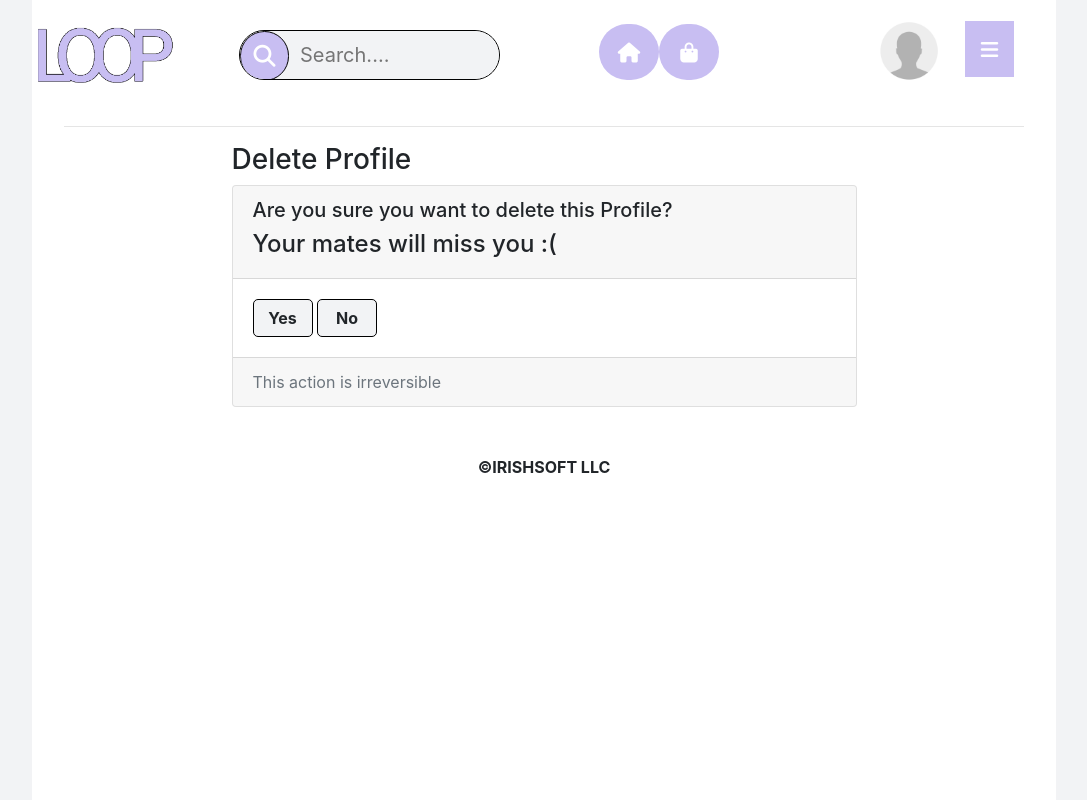
After one commit to PiotrWojciechowski-dev/Loop, a Django app: template user/templates/delete_user.html in a window 1280 px wide. The commit adds this page. Shown: the whole page, without its empty margins (96-1183 px from the left). Run offline with Django 3.2, Linux system fonts and the light colour scheme; the template is opened without the code that fills it, so the values that code supplies are empty; some libraries are stand-ins or nearby versions.

Commit message:
Delete profile and small fixes

```diff
--- a/Loop/urls.py
+++ b/Loop/urls.py
@@ -17,7 +17,7 @@ from django.contrib import admin
 from django.urls import path, include
 from django.conf import settings
 from django.conf.urls.static import static
-from user.views import SignUpView, SignInView, SignOutView
+from user.views import SignUpView, SignInView, SignOutView, UserDelete
 import profiles.urls
 from post.views import HomeView
 
@@ -28,6 +28,7 @@ urlpatterns = [
     path('signup/', SignUpView.as_view(), name='signup'),
     path('signin/', SignInView.as_view(), name='signin'),
     path('logout/', SignOutView.as_view(), name='signout'),
+    path('delete_user/', UserDelete.as_view(), name='delete_user'),
     path('', include('post.urls')),
     path('user/', include('user.urls')),
     path('search/', include('search.urls')),
--- a/groupchat/forms.py
+++ b/groupchat/forms.py
@@ -44,7 +44,8 @@ class GroupMessageForm(forms.ModelForm):
         required=False,
         widget=forms.FileInput(
             attrs={
-                'class': 'form-control form-control-lg',
+                'multiple': True,
+                'class': 'd-inline mt-3',
             }
         )
     )
--- a/post/views.py
+++ b/post/views.py
@@ -23,6 +23,9 @@ class HomeView(LoginRequiredMixin, View):
 
   def get(self, request, *args, **kwargs):
     username = request.user.username
+    like = None
+    current_user = None
+    other_user = None
     if Profile.objects.filter(username=username).exists():
       post_form = PostForm()
       comment_form = CommentForm()
@@ -49,9 +52,6 @@ class HomeView(LoginRequiredMixin, View):
         posts = Post.objects.filter(Q(user__in=confirmed_mates) | Q(user=request.user)).order_by('-created')
         comments = Comment.objects.filter(Q(user__in=confirmed_mates) | Q(user=request.user)).order_by('-created')
         files = PostFile.objects.filter(Q(user__in=confirmed_mates) | Q(user=request.user))
-        like = None
-        current_user = None
-        other_user = None
         if Like.objects.exists():
           like = None
           for post in posts:
--- a/private_messages/templates/messages.html
+++ b/private_messages/templates/messages.html
@@ -10,7 +10,7 @@
                 {% if message.sender == user %}
                 <p class="d-flex justify-content-end text-muted" style="margin-right: 90px;">{{message.sender}}</p>
                 {% if sender_user.profile_image == 'default.jpg' %}
-                <a href="{% url 'home' %}"><img src="{% static 'img/default.jpg' %}" alt="no user" class="img-fluid" style="width: 50px; height: 50px; border-radius: 100px;"></a>
+                <a href="{% url 'profiles:profile_detail' recipient_user.username %}"><img src="{% static 'img/default.jpg' %}" alt="no user" class="img-fluid float-right my-2 ml-3" style="width: 65px; height: 65px; border-radius: 100px;"></a>
                 {% else %}
                 <a href="{% url 'profiles:profile_detail' recipient_user.username %}"><img src="{{recipient_user.profile_image.url}}" alt="{{message.sender}}" class="img-fluid float-right my-2 ml-3" style="width: 65px; height: 65px; border-radius: 100px;"></a>
                 {% endif %}
@@ -25,7 +25,7 @@
                 {% else %}
                         <p class="text-muted" style="margin-left: 90px;">{{message.sender}}</p>
                         {% if sender_user.profile_image == 'default.jpg' %}
-                        <a href="{% url 'home' %}"><img src="{% static 'img/default.jpg' %}" alt="no user" class="img-fluid" style="width: 50px; height: 50px; border-radius: 100px;"></a>
+                        <a href="{% url 'profiles:profile_detail' sender_user.username %}"><img src="{% static 'img/default.jpg' %}" alt="no user" class="img-fluid float-left mr-3 mt-1" style="width: 65px; height: 65px; border-radius: 100px;"></a>
                         {% else %}
                         <a href="{% url 'profiles:profile_detail' sender_user.username %}"><img src="{{sender_user.profile_image.url}}" alt="{{message.sender}}" class="img-fluid float-left mr-3 mt-1" style="width: 65px; height: 65px; border-radius: 100px;"></a>
                         {% endif %}
--- a/profiles/views.py
+++ b/profiles/views.py
@@ -11,7 +11,7 @@ from .forms import ProfileForm
 from django.core.paginator import Paginator, EmptyPage, InvalidPage
 from django.contrib.auth.decorators import login_required
 from django.contrib.auth import get_user_model
-from django.views.generic import ListView, View, DetailView, UpdateView
+from django.views.generic import ListView, View, DetailView, UpdateView, DeleteView
 from django.core.exceptions import ObjectDoesNotExist
 
 User = get_user_model()
--- a/templates/base.html
+++ b/templates/base.html
@@ -66,7 +66,7 @@
                                 <a href="{% url 'profiles:profile_detail' user.username %}">My Profile</a>
                                 <a href="{% url 'order_history' %}">View Orders</a>
                                 <a href="{% url 'signout' %}">Logout</a>
-                                <a href="">Delete Profile</a>
+                                <a href="{% url 'delete_user' %}">Delete Profile</a>
                             </div>
                         </div>
                         {% else %}
--- /dev/null
+++ b/user/templates/delete_user.html
@@ -0,0 +1,26 @@
+{% extends 'base.html' %}
+
+{% block content %}
+<div class="row">
+  <div class="col-2 col-sm-3 col-md-2 col-lg-3"></div>
+  <div class="col-9 col-sm-6 col-md-8 col-lg-6">
+      <h3>Delete Profile</h3>
+      <div class="card">
+        <div class="card-header">
+          <h5>Are you sure you want to delete this Profile?</h5>
+          <h4>Your mates will miss you :(</h4>
+        </div>
+        <div class="card-body">
+          <form action="" method="POST"> {% csrf_token %}
+            <button type="submit" class="btn yes-btn font-weight-bold">Yes</button>
+            <a href="{% url 'signup' %}" type="button" class="btn no-btn font-weight-bold">No</a>
+          </form>
+        </div>
+          <div class="card-footer text-muted">
+            This action is irreversible
+          </div>
+      </div>
+    <div class="col-2 col-sm-3 col-md-2 col-lg-3"></div>
+  </div>
+</div>
+{% endblock content %}
--- a/user/urls.py
+++ b/user/urls.py
@@ -1,5 +1,5 @@
 from django.urls import path
-from user.views import SignUpView, SignInView, SignOutView
+from user.views import SignUpView, SignInView, SignOutView, UserDelete
 
 urlpatterns = [
 
```
Also changed, not shown: groupchat/templates/groupchats.html (+55 -12 lines), groupchat/views.py (+5 -2 lines), user/views.py (+13 -1 lines), media/groupchat_messages/billcosby_8pVzRDB.jpg (added), media/groupchats/bach_Li8HhG3.jpg (added), media/messages/barack-obama-12782369-1-402.jpg (added), media/messages/billcosby.jpg (added), media/profiles/barack-obama-12782369-1-402.jpg (added), media/user_files/admin/1372883021mickey-rooney.jpg (added), media/user_files/admin/addiction.jpg (added).
